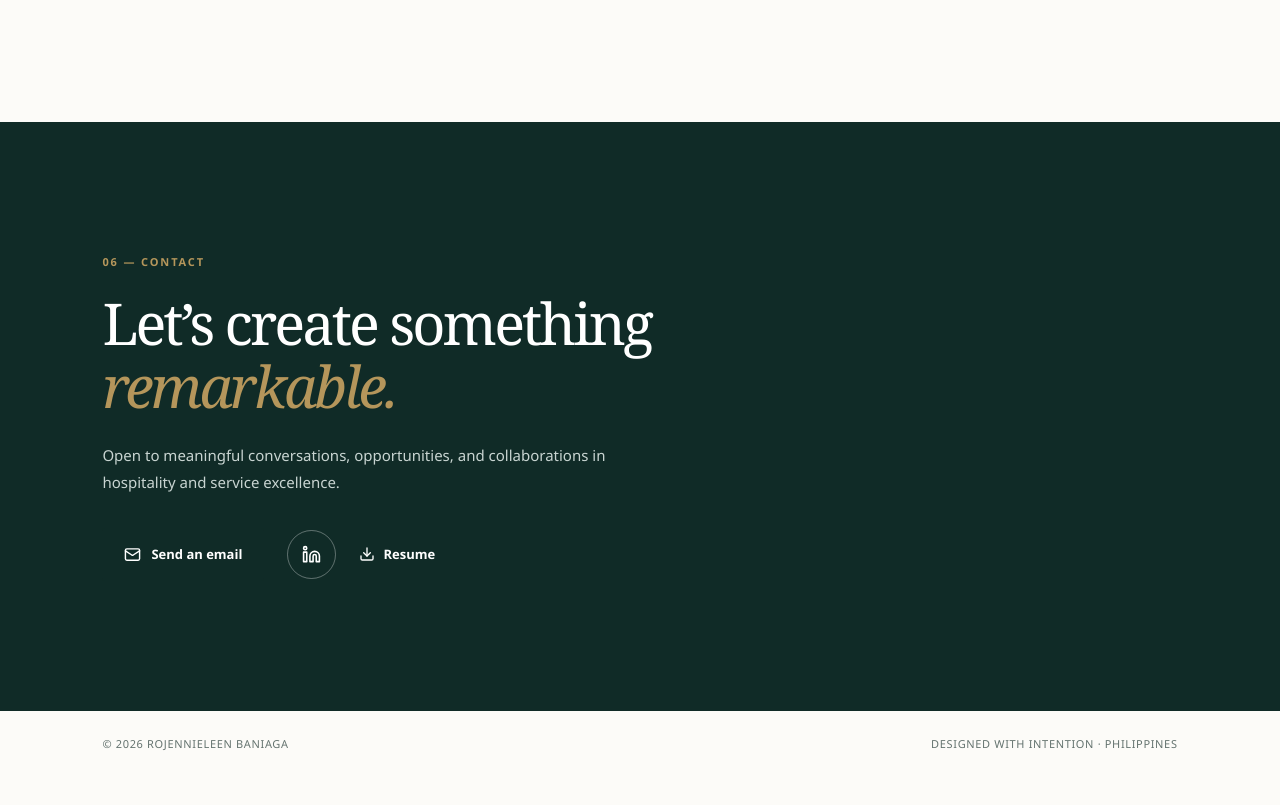
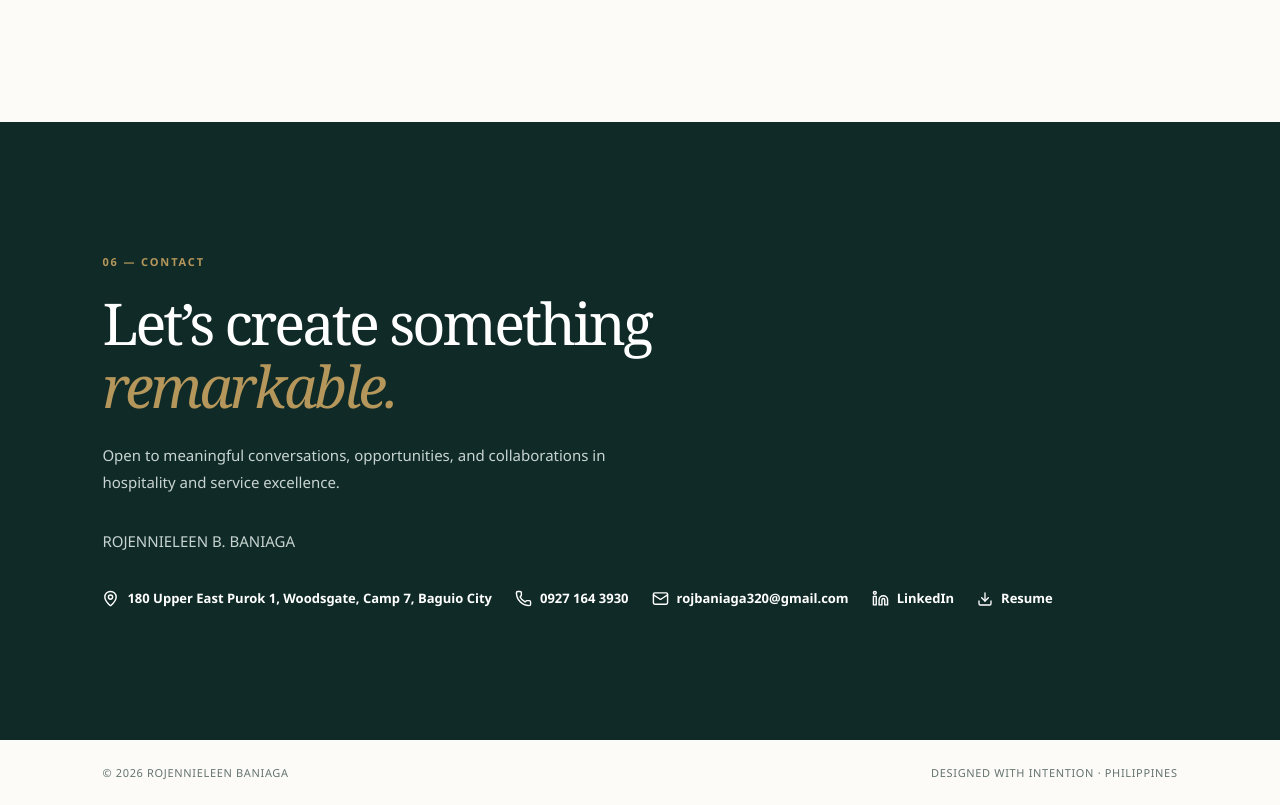
Before and after one commit to Llena-Anthony/baniaga-portfolio, a Next.js app: page / in a window 1280 px wide. Shown: the part 8160-8965 px from the top of the page. Before the commit the page ends 8936 px from the top, so only its background shows below. Built offline with nearby package versions, Linux system fonts and the light colour scheme.

Commit message:
Update contact details

```diff
--- a/app/page.tsx
+++ b/app/page.tsx
@@ -1,6 +1,6 @@
 'use client';
 import {motion} from 'framer-motion';
-import {ArrowDown, ArrowUpRight, Award, BookOpen, Download, GraduationCap, Heart, Linkedin, Mail, Menu, Quote, Sparkles, Users, X} from 'lucide-react';
+import {ArrowDown, ArrowUpRight, Award, BookOpen, Download, GraduationCap, Heart, Linkedin, Mail, MapPin, Menu, Phone, Quote, Sparkles, Users, X} from 'lucide-react';
 import {useState} from 'react';
 import CertificateCarousel from '@/components/CertificateCarousel';
 import EducationSection from '@/components/EducationSection';
@@ -21,6 +21,6 @@ export default function Home(){const [open,setOpen]=useState(false);return <main
  <Section id="awards" kicker="05 — Awards & certifications" title="Recognition earned through care and consistency."><div className="research"><div className="achievement-list">{achievements.map(([t,d])=><div key={t}><Award size={19}/><div><h3>{t}</h3><p>{d}</p></div></div>)}</div><div className="cert-grid">{certifications.map(([title,issuer,date])=><div className="cert" key={title}><Award size={18}/><span>{date}</span><h3>{title}</h3><p>{issuer}</p></div>)}</div></div></Section>
  <Section id="certifications" kicker="06 — Credentials" title="Certificates, viewed in full."><p className="certificate-intro">A selected, verified record of academic achievement, service, training, and hospitality practice. Select a certificate to inspect it in full.</p><CertificateCarousel/></Section>
  <Section id="gallery" kicker="07 — Perspective" title="Inspired by places with a point of view."><div className="gallery">{gallery.map((id,i)=><img loading="lazy" key={id} src={`https://images.unsplash.com/${id}?auto=format&fit=crop&w=900&q=80`} alt={`Hospitality inspiration ${i+1}`}/>)}</div></Section>
- <section id="contact" className="contact"><p className="kicker">06 — Contact</p><h2>Let’s create something <em>remarkable.</em></h2><p>Open to meaningful conversations, opportunities, and collaborations in hospitality and service excellence.</p><div className="actions"><a className="button" href="mailto:hello@rojennieleenbaniaga.com"><Mail size={17}/> Send an email</a><a aria-label="LinkedIn profile" className="round" href="https://www.linkedin.com" target="_blank"><Linkedin size={19}/></a><a className="text-link" href="/resume/rojennieleen-baniaga-resume.pdf"><Download size={16}/> Resume</a></div></section>
+ <section id="contact" className="contact"><p className="kicker">06 — Contact</p><h2>Let’s create something <em>remarkable.</em></h2><p>Open to meaningful conversations, opportunities, and collaborations in hospitality and service excellence.</p><p>ROJENNIELEEN B. BANIAGA</p><div className="actions"><span className="text-link"><MapPin size={17}/>180 Upper East Purok 1, Woodsgate, Camp 7, Baguio City</span><a className="text-link" href="tel:+639271643930"><Phone size={17}/>0927 164 3930</a><a className="text-link" href="mailto:rojbaniaga320@gmail.com"><Mail size={17}/>rojbaniaga320@gmail.com</a><a className="text-link" href="https://www.linkedin.com/in/rojennieleen-baniaga/" target="_blank" rel="noopener noreferrer"><Linkedin size={17}/>LinkedIn</a><a className="text-link" href="/resume/rojennieleen-baniaga-resume.pdf"><Download size={16}/> Resume</a></div></section>
  <footer><span>© {new Date().getFullYear()} Rojennieleen Baniaga</span><span>Designed with intention · Philippines</span></footer>
  </main>}
```
